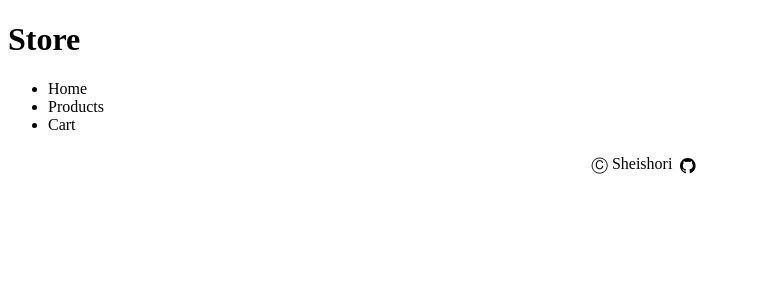
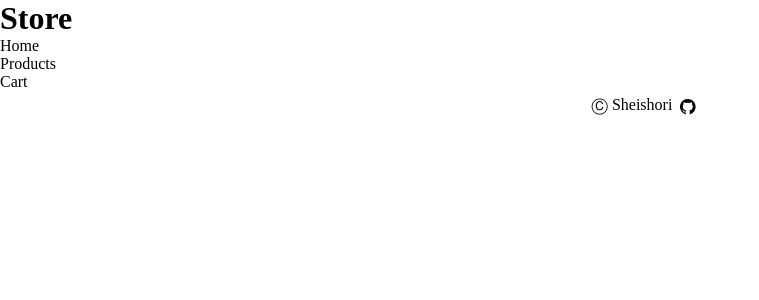
Before and after one commit to Sheishori/shopping-cart, a React (Create React App) app: page / in a window 1280 px wide. Shown: the top 300 px of the page, without its empty margins (0-759 px from the left). Built offline with nearby package versions, Linux system fonts and the light colour scheme.

Commit message:
Add a styles file for the App component

```diff
--- a/src/App.tsx
+++ b/src/App.tsx
@@ -2,6 +2,7 @@ import React from 'react';
 import Header from './components/Header';
 import Main from './components/Main';
 import Footer from './components/Footer';
+import './styles/App.css';
 
 function App() {
 	return (
--- /dev/null
+++ b/src/styles/App.css
@@ -0,0 +1,5 @@
+* {
+	box-sizing: border-box;
+	margin: 0;
+	padding: 0;
+}
```
